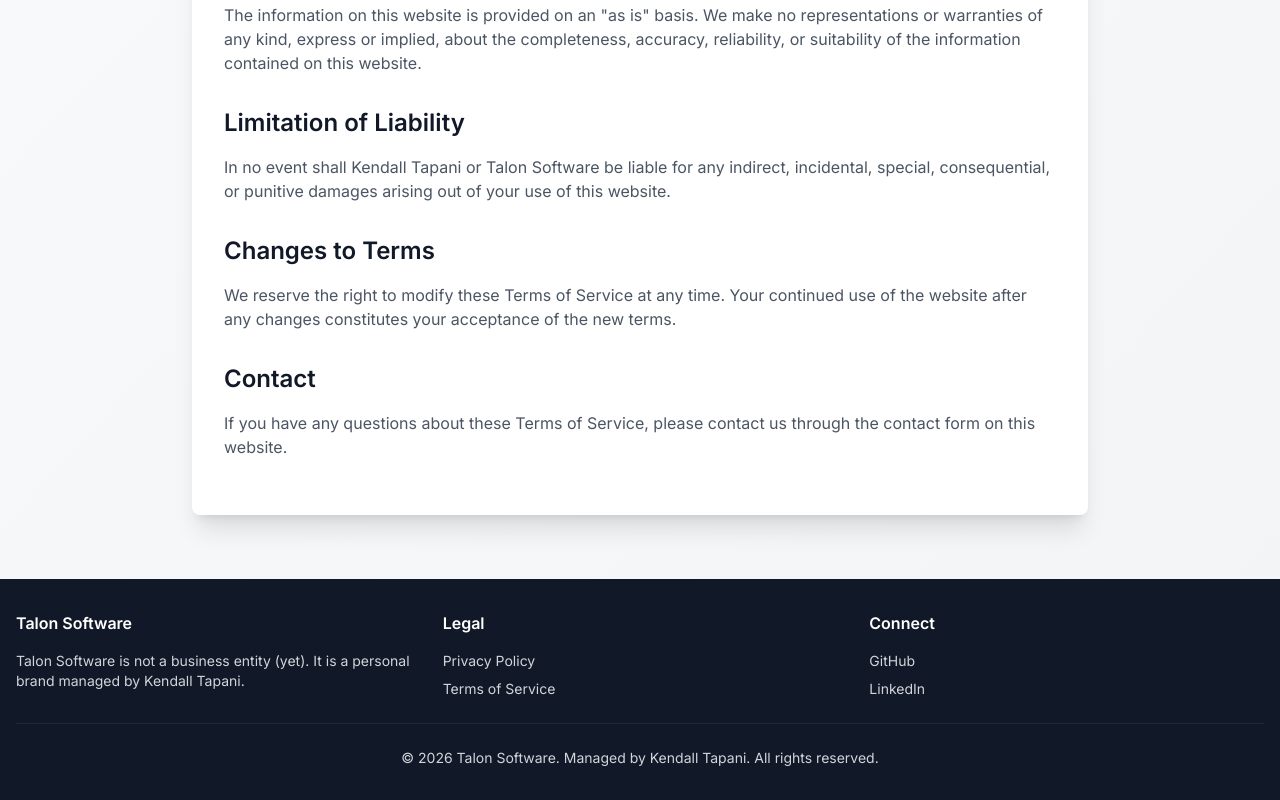
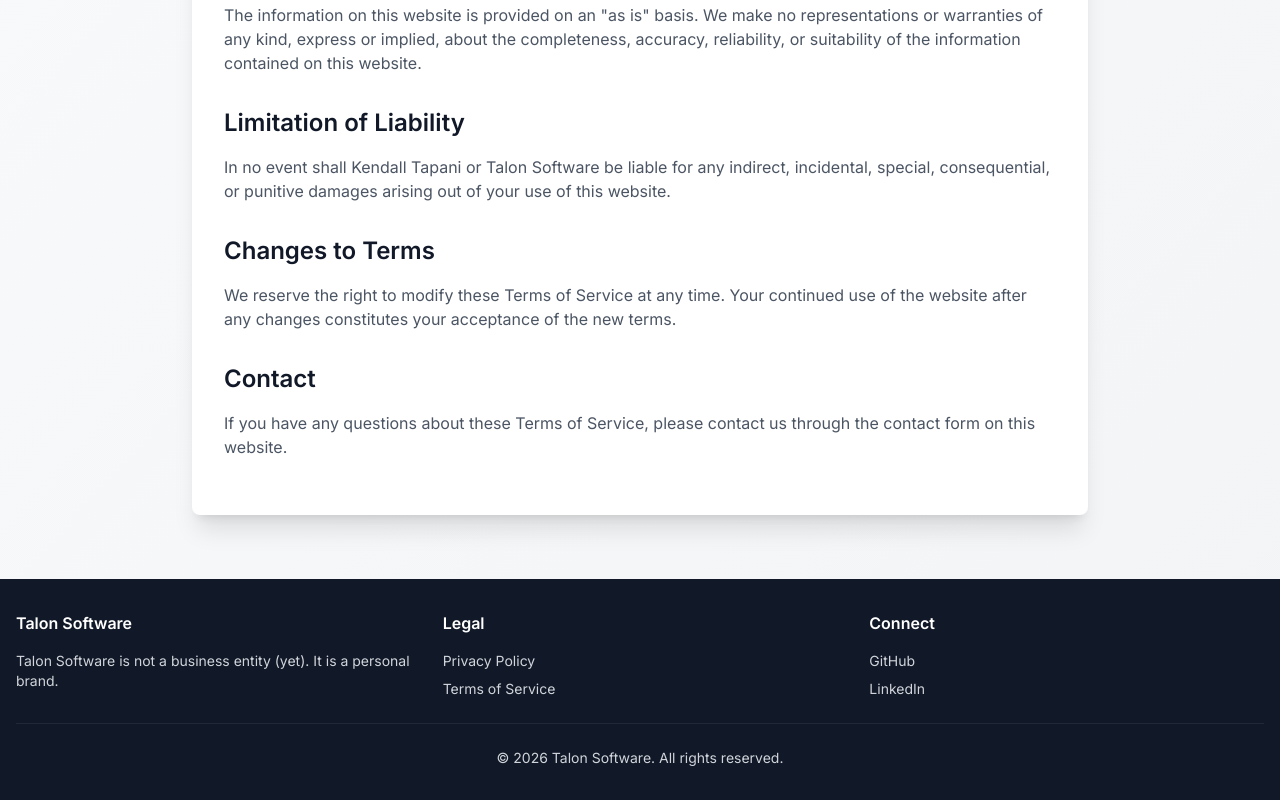
Before and after one commit to KendallTapani/Talon_Software_Site, a Next.js app: page /terms in a window 1280 px wide. Shown: the part 670-1470 px from the top of the page. Built offline with nearby package versions, Linux system fonts and the light colour scheme.

Commit message:
text update

```diff
--- a/app/page.tsx
+++ b/app/page.tsx
@@ -74,8 +74,7 @@
                 </h2>
                 <div className="space-y-4 text-lg text-slate-700 leading-relaxed">
                   <p>
-                    Talon Software is brand ran by <strong className="text-slate-900">Kendall Tapani</strong>,
-                    delivering professional software solutions to businesses across the United States.
+                    Talon Software delivers professional software solutions to businesses across the United States.
                   </p>
                   <p>
                     We operate multiple SaaS platforms and specialize in custom software integrations
--- a/components/Footer.tsx
+++ b/components/Footer.tsx
@@ -8,8 +8,7 @@
           <div>
             <h3 className="text-white font-semibold mb-4">Talon Software</h3>
             <p className="text-sm">
-              Talon Software is not a business entity (yet). It is a personal brand
-              managed by Kendall Tapani.
+              Talon Software is not a business entity (yet). It is a personal brand.
             </p>
           </div>
           <div>
@@ -61,8 +60,7 @@
         </div>
         <div className="border-t border-gray-800 pt-6 text-center text-sm">
           <p>
-            © {new Date().getFullYear()} Talon Software. Managed by Kendall
-            Tapani. All rights reserved.
+            © {new Date().getFullYear()} Talon Software. All rights reserved.
           </p>
         </div>
       </div>
```
